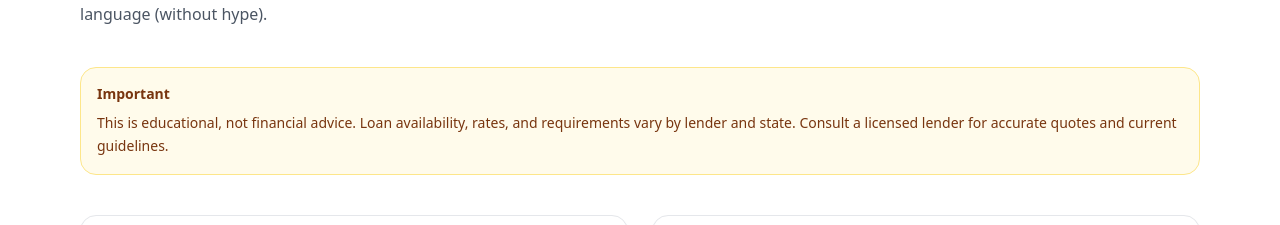
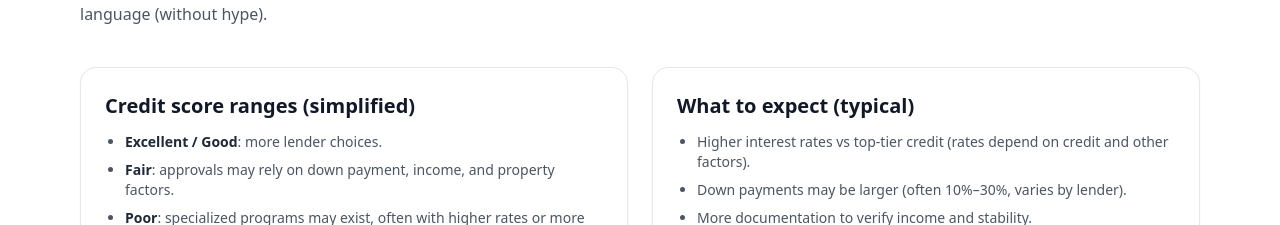
Before and after one commit to PresidentHadley/mobile-home-loan-help, a Next.js app: page /bad-credit in a window 1280 px wide. Shown: the part 178-403 px from the top of the page. Built offline with nearby package versions, Linux system fonts and the light colour scheme; no server answers.

Commit message:
Remove top disclaimer from bad credit page
Rely on the global footer disclaimer to reduce repetition and keep the content pages cleaner.

```diff
--- a/app/bad-credit/page.tsx
+++ b/app/bad-credit/page.tsx
@@ -1,6 +1,5 @@
 import type { Metadata } from "next";
 import Link from "next/link";
-import { DisclaimerBox } from "@/components/DisclaimerBox";
 import { CTAButton } from "@/components/CTAButton";
 
 export const metadata: Metadata = {
@@ -20,11 +19,6 @@ export default function BadCreditPage() {
           (without hype).
         </p>
       </div>
-
-      <DisclaimerBox title="Important">
-        This is educational, not financial advice. Loan availability, rates, and requirements vary by lender and state.
-        Consult a licensed lender for accurate quotes and current guidelines.
-      </DisclaimerBox>
 
       <section className="grid gap-6 lg:grid-cols-2">
         <div className="rounded-2xl border border-gray-200 bg-white p-6 shadow-sm">
```
